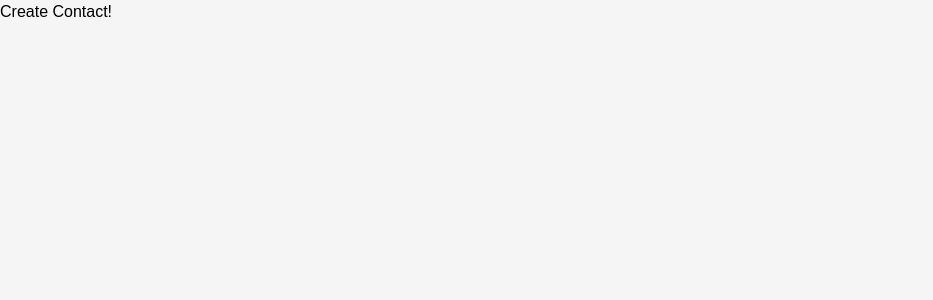
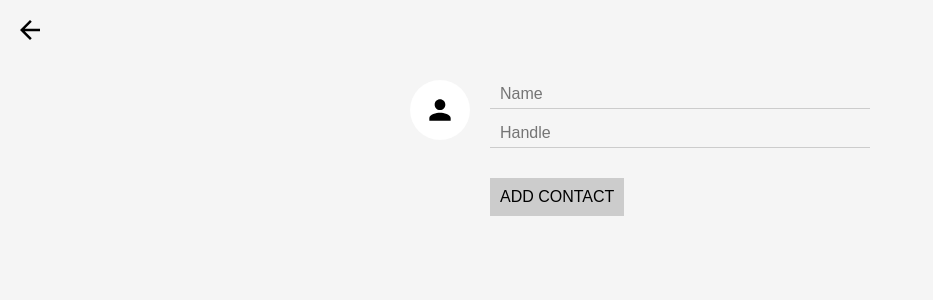
Before and after one commit to hassanms/react-contacts-app, a React (Create React App) app: page /create in a window 1280 px wide. Shown: the top 300 px of the page, without its empty margins (0-933 px from the left). Built offline with nearby package versions, Linux system fonts and the light colour scheme; no server answers.

Commit message:
Got the create contact component into shape

```diff
--- a/src/CreateContact.js
+++ b/src/CreateContact.js
@@ -1,10 +1,27 @@
-import React, { Component } from 'react';
+import React, { Component } from 'react'
+import { Link } from 'react-router-dom'
+import ImageInput from './ImageInput'
 
 class CreateContact extends Component {
     render() {
         return(
             <div>
-                Create Contact!
+                <Link
+                    className='close-create-contact'
+                    to='/'
+                >Close</Link>
+                <form className='create-contact-form'>
+                    <ImageInput
+                        className='create-contact-avatar-input'
+                        name='avatarURL'
+                        maxHeight={64}
+                    />
+                    <div className='create-contact-details'>
+                        <input type='text' name='name' placeholder='Name' />
+                        <input type='text' name='handle' placeholder='Handle' />
+                        <button>Add Contact</button>
+                    </div>
+                </form>
             </div>
         )
     }
```
